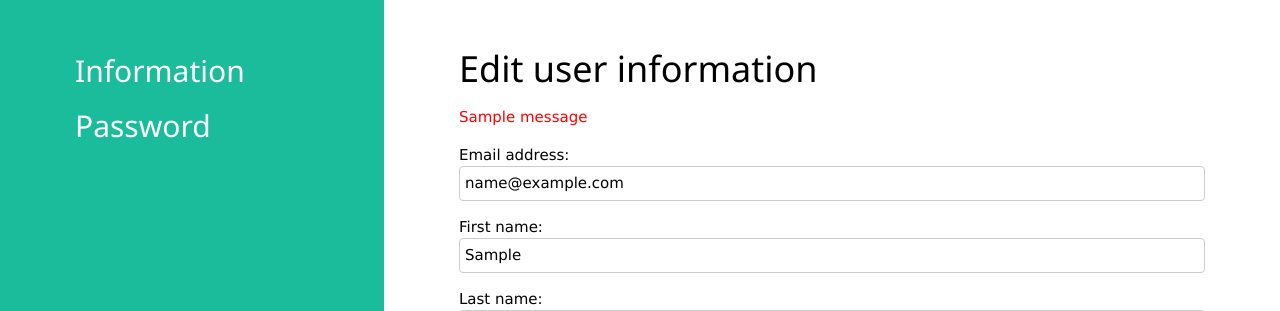
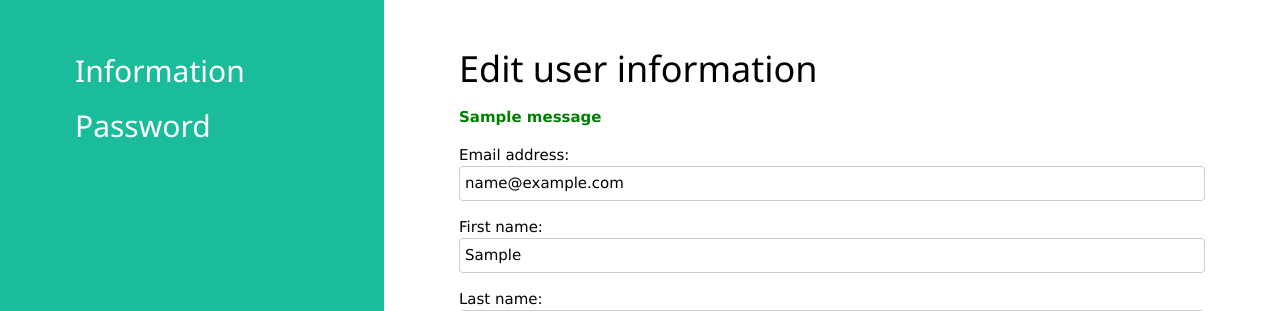
Before and after one commit to megarazor/Tegami, a Django app: page /account/settings/info/ in a window 1280 px wide. Shown: the part 376-687 px from the top of the page. Run offline with Django 3.2, Linux system fonts and the light colour scheme; a user stored in the database is signed in; tables that the repository leaves empty hold one stand-in row (values such as "Sample post"); one stand-in notice (Sample message) is shown.

Commit message:
Settings not allow empty email, etc / Distingush Error and Success messages

```diff
--- a/static/css/styles.css
+++ b/static/css/styles.css
@@ -139,7 +139,15 @@ body {
 /* Change the background color of the dropdown button when the dropdown content is shown */
 .dropdown:hover .dropbtn {background-color: #3e8e41;}
 
-.alert { color: red; }
+.alert {
+  font-weight: bold ;
+  color: red;
+}
+
+.success-message {
+  font-weight: bold ;
+  color: green;
+}
 
 /* Responsive layout - when the screen is less than 700px wide, make the two columns stack on top of each other instead of next to each other */
 @media screen and (max-width: 700px) {
--- a/templates/settings/info.html
+++ b/templates/settings/info.html
@@ -4,9 +4,15 @@
 
 <h1>Edit user information</h1>
 {% for message in messages %}
-<div class="alert">
-    {{ message }}
-</div>
+    {% if message.level == DEFAULT_MESSAGE_LEVELS.SUCCESS %}
+        <div class="success-message">
+            {{ message }}
+        </div>
+    {% else %}
+        <div class="alert">
+            {{ message }}
+        </div>
+    {% endif %}
 {% endfor %}
 <form method="POST" action="{% url 'edit_info' %}">
     {% csrf_token %}
--- a/userController/views.py
+++ b/userController/views.py
@@ -132,6 +132,21 @@ def edit_info(request):
         profile_form= ProfileForm(request.POST)
 
         if user_form.is_valid() and profile_form.is_valid():
+            field_left_empty= []
+            if user_form.cleaned_data.get('email') == '':
+                field_left_empty.append('"Email"')
+            if user_form.cleaned_data.get('first_name') == '':
+                field_left_empty.append('"First name"')
+            if user_form.cleaned_data.get('last_name') == '':
+                field_left_empty.append('"Last name"')
+            if len(field_left_empty) > 0:
+                error= "You can't leave "
+                for field in field_left_empty:
+                    error+= field + ", "
+                error= error[:-2]
+                error+= " empty"
+                messages.error(request, error)
+                return redirect('edit_info')
             languages= []
             language1= profile_form.cleaned_data['language1']
             language2= profile_form.cleaned_data['language2']
```
Also changed, not shown: templates/settings/password.html (+10 -3 lines).
